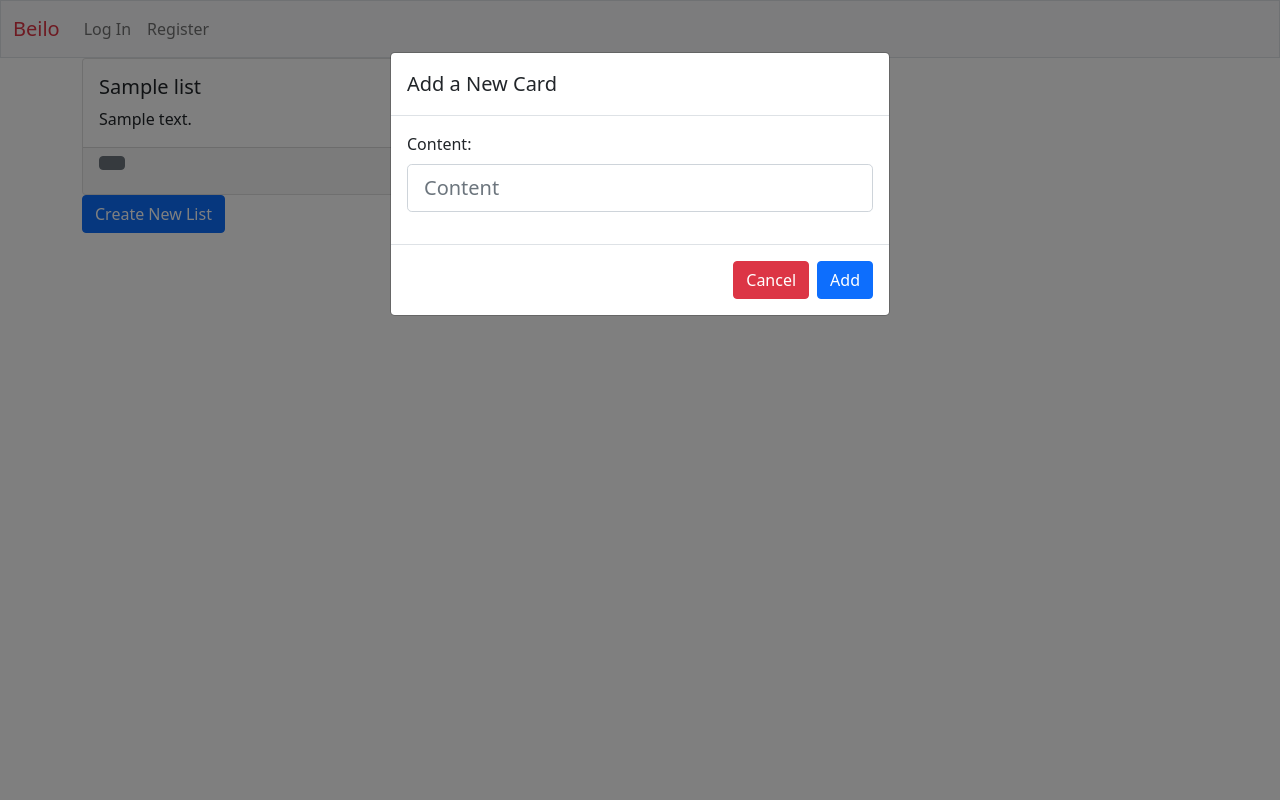
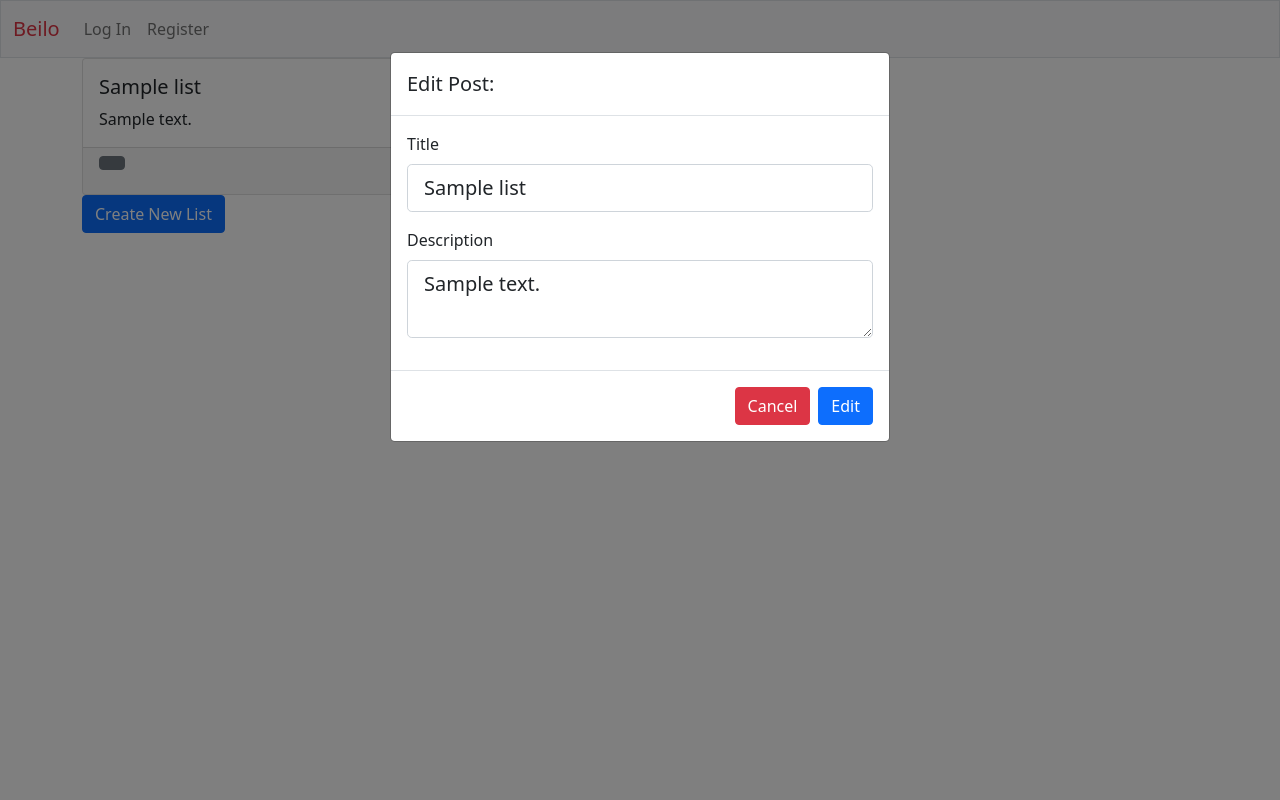
Before and after one commit to Darth-Kylokun/CS50_FINAL, a Python web app: template templates/board.html in a window 1280 px wide, after a click that opens the changed part. Run offline with Jinja, Linux system fonts and the light colour scheme; the template is opened without the code that fills it: most values are stand-ins (such as "Sample title", 1, 10 or a date in 2020); some libraries are stand-ins or nearby versions.

Commit message:
Fixed a major bug and I think i did other things idk ¯\_(ツ)_/¯

```diff
--- a/models.py
+++ b/models.py
@@ -7,8 +7,8 @@ class User(Base):
     __tablename__ = "user"
 
     id = Column(Integer, primary_key=True)
-    username = Column(String, nullable=False, unique=True)
-    email = Column(String, nullable=False, unique=True)
+    username = Column(String(20), nullable=False, unique=True)
+    email = Column(String(360), nullable=False, unique=True)
     hash = Column(String, nullable=False)
     salt = Column(String, nullable=False)
     boards = relationship("Board", back_populates="user")
--- a/templates/board.html
+++ b/templates/board.html
@@ -5,14 +5,6 @@
 {% endblock %}
 
 {% block main %}
-    <script>
-        $(function() {
-            $("#addContent").click(function() {
-                $.post("/addContent", {})
-            });
-        });
-    </script>
-
     <div class="row row-cols-1 row-cols-md-3 g-4">
     {% for list_id, list_title, list_description in lists %}
         <div class="col">
@@ -29,20 +21,24 @@
 
         <div class="modal fade" id="list{{ list_id }}" data-bs-backdrop="static" data-bs-keyboard="false" tabindex="-1" aria-labelledby="list{{ list_id }}Title" aria-hidden="true">
             <div class="modal-dialog">
-                <form action="/addCard" method="POST">
+                <form action="/editList/{{ board_id }}" method="POST">
                     <div class="modal-content">
                         <div class="modal-header">
-                            <h5 class="modal-title" id="list{{ list_id }}Title">Add a New Card</h5>
+                            <h5 class="modal-title" id="list{{ list_id }}Title">Edit Post:</h5>
                         </div>
                         <div class="modal-body">
                             <div class="mb-3">
-                                <label for="contentInput" class="form-label">Content:</label>
-                                <input type="text" class="form-control form-control-lg" id="contentInput" name="content_input" placeholder="Content">
+                                <label for="titleEdit" class="form-label">Title</label>
+                                <input type="text" class="form-control form-control-lg" id="titleEdit" name="title_edit" placeholder="Title" value="{{ list_title }}"" maxlength="255">
+                            </div>
+                            <div class="mb-3">
+                                <label for="descriptionEdit" class="form-label">Description</label>
+                                <textarea class="form-control form-control-lg" id="descriptionEdit" name="description_edit" placesholder="Description" maxlength="2048">{{ list_description }}</textarea>
                             </div>
                         </div>
                         <div class="modal-footer">
                             <button type="button" class="btn btn-danger" data-bs-dismiss="modal">Cancel</button>
-                            <button type="submit" class="btn btn-primary">Add</button>
+                            <button type="submit" class="btn btn-primary" name="list_id" value="{{ list_id }}">Edit</button>
                         </div>
                     </div>
                 </form>
@@ -65,7 +61,7 @@
                     <div class="modal-body">
                         <div class="mb-3">
                             <label for="titleInput" class="form-label">Title:</label>
-                            <input type="text" class="form-control form-control-lg" id="titleInput" name="title_input" placeholder="Title">
+                            <input type="text" class="form-control form-control-lg" id="titleInput" name="title_input" placeholder="Title" maxlength="255">
                         </div>
                         <div class="mb-3">
                             <label for="descriptionInput" class="form-label">Description:</label>
--- a/templates/boards.html
+++ b/templates/boards.html
@@ -46,7 +46,7 @@
                 <div class="modal-body">
                     <div class="mb-3">
                         <label for="titleInput" class="form-label">Title:</label>
-                        <input type="text" class="form-control form-control-lg" id="titleInput" name="title_input" placeholder="Title">
+                        <input type="text" class="form-control form-control-lg" id="titleInput" name="title_input" placeholder="Title" maxlength="255">
                     </div>
                     <div class="mb-3">
                         <label for="descriptionInput" class="form-label">Description:</label>
--- a/templates/layout.html
+++ b/templates/layout.html
@@ -5,8 +5,8 @@
         <meta charset="utf-8">
         <meta name="viewport" content="width=device-width, initial-scale=1">
         <link href="https://cdn.jsdelivr.net/npm/bootstrap@5.0.0-beta1/dist/css/bootstrap.min.css" rel="stylesheet" integrity="sha384-giJF6kkoqNQ00vy+HMDP7azOuL0xtbfIcaT9wjKHr8RbDVddVHyTfAAsrekwKmP1" crossorigin="anonymous">
-        <link href="static/colors.css" rel="stylesheet">
-        <link href="static/favicon.ico" rel="shortcut icon">
+        <link href="/static/colors.css" rel="stylesheet">
+        <link href="/static/favicon.ico" rel="shortcut icon">
         <script src="https://cdn.jsdelivr.net/npm/@popperjs/core@2.5.4/dist/umd/popper.min.js" integrity="sha384-q2kxQ16AaE6UbzuKqyBE9/u/KzioAlnx2maXQHiDX9d4/zp8Ok3f+M7DPm+Ib6IU" crossorigin="anonymous"></script>
         <script src="https://cdn.jsdelivr.net/npm/bootstrap@5.0.0-beta1/dist/js/bootstrap.min.js" integrity="sha384-pQQkAEnwaBkjpqZ8RU1fF1AKtTcHJwFl3pblpTlHXybJjHpMYo79HY3hIi4NKxyj" crossorigin="anonymous"></script>
         <script src="https://code.jquery.com/jquery-1.12.4.min.js"></script>
--- a/templates/login.html
+++ b/templates/login.html
@@ -12,7 +12,7 @@
             <div class="row mb-3">
                 <label for="usernameInput" class="col-sm-2 col-form-label">Username:</label>
                 <div class="col-sm-10">
-                    <input autocomplete="off" autofoucs class="form-control" id="usernameInput" name="username" type="text">
+                    <input autocomplete="off" autofoucs class="form-control" id="usernameInput" name="username" type="text" maxlength="20">
                 </div>
             </div>
             <div class="row mb-3">
--- a/templates/register.html
+++ b/templates/register.html
@@ -12,7 +12,7 @@
                 <div class="row mb-3">
                     <label for="usernameInput" class="col-sm-2 col-form-label">Username:</label>
                     <div class="col-sm-10">
-                        <input autocomplete="off" autofoucs class="form-control" id="usernameInput" name="username" type="text" aria-describedby="usernameLabel">
+                        <input autocomplete="off" autofoucs class="form-control" id="usernameInput" name="username" type="text" aria-describedby="usernameLabel" maxlength="20">
                         <div id="usernameLabel" class="form-text">
                             Your username must be bewteen 8 and 20 characters.
                         </div>
@@ -21,7 +21,7 @@
                 <div class="row mb-3">
                     <label for="emailInput" class="col-sm-2 col-form-label">Email:</label>
                     <div class="col-sm-10">
-                        <input autocomplete="off" class="form-control" id="emailInput" name="email" type="emial" aria-describedby="emailLabel">
+                        <input autocomplete="off" class="form-control" id="emailInput" name="email" type="emial" aria-describedby="emailLabel" maxlength="360">
                         <div id="emailLabel" class="form-text">
                             Please enter in a valid email
                         </div>
```
Also changed, not shown: app.py (+16 -1 lines), dad.db.
